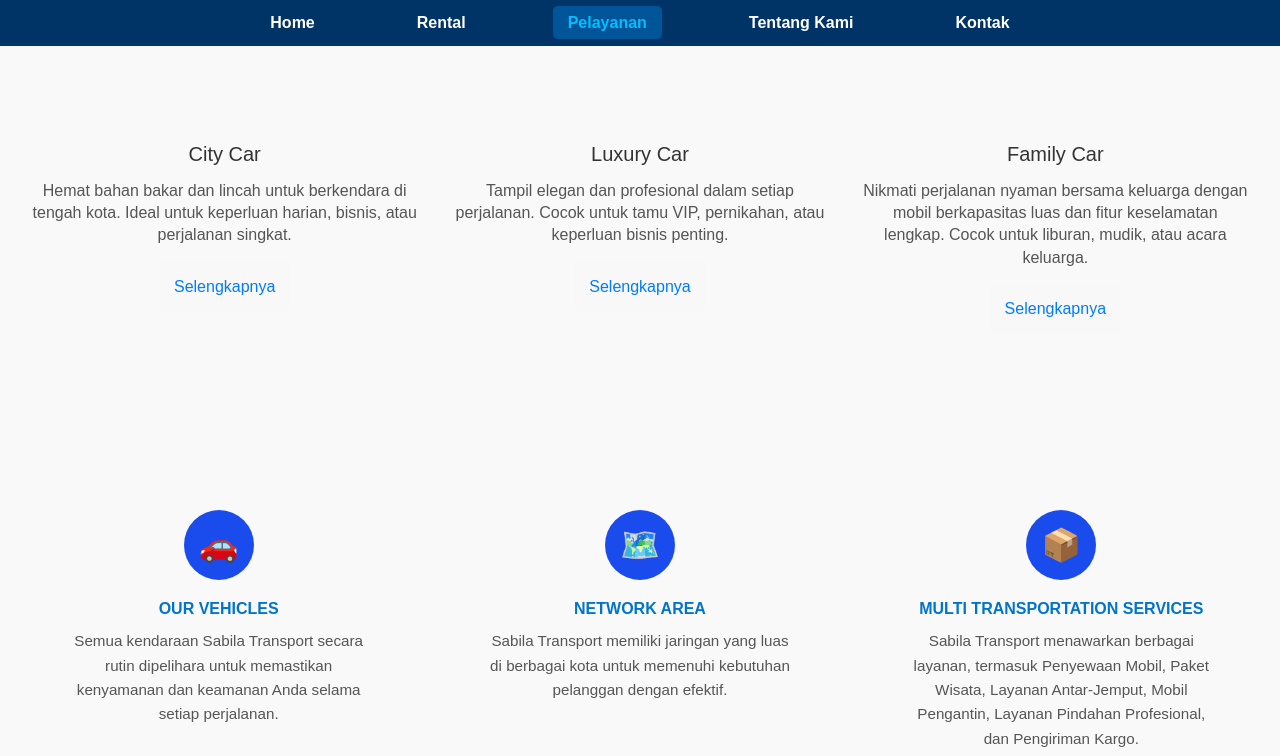
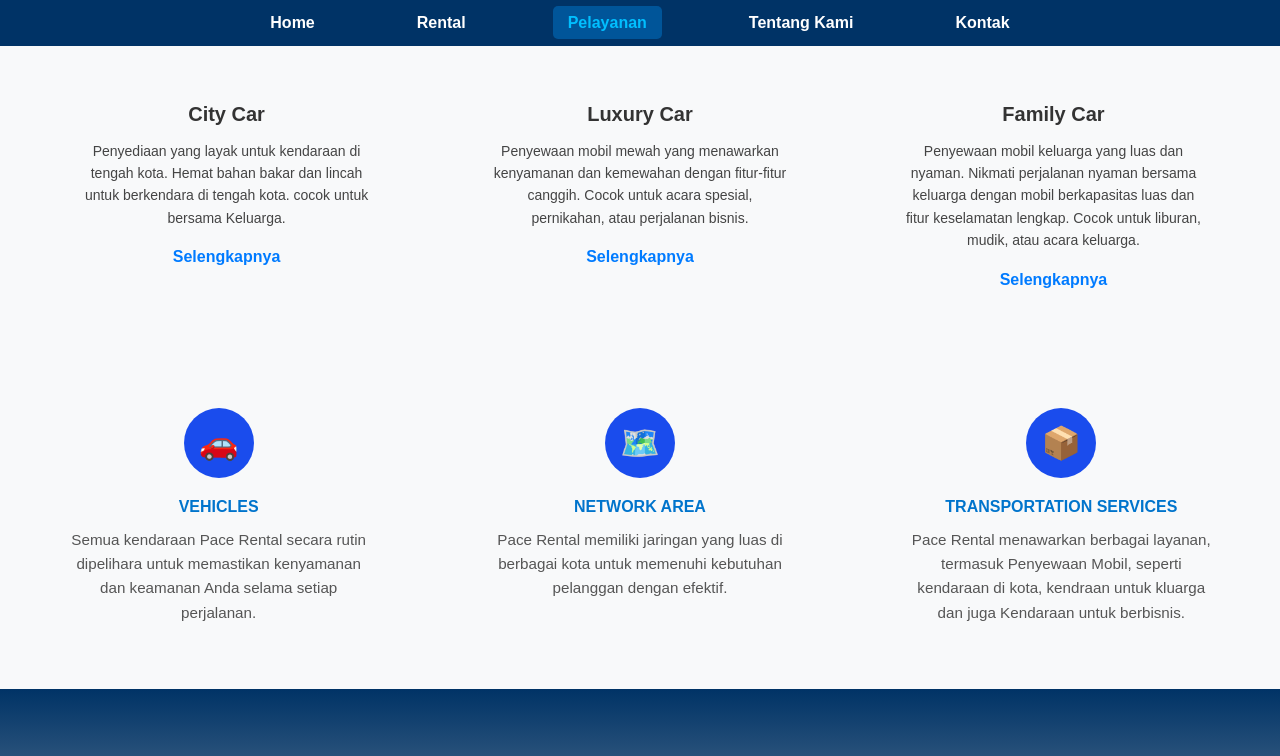
Before and after one commit to anugerahsk/UTS_pemrogweb_kel10, a plain HTML site: page pelayanan.html in a window 1280 px wide. Shown: the top 756 px of the page. Drawn offline with Linux system fonts and the light colour scheme.

Commit message:
update terbaru

```diff
--- a/pelayanan.html
+++ b/pelayanan.html
@@ -22,34 +22,27 @@
   <div class="layanan-item">
     <h3>City Car</h3>
     <p>
-      Hemat bahan bakar dan lincah
-      untuk berkendara di tengah kota.
-      Ideal untuk keperluan harian, bisnis,
-      atau perjalanan singkat.
+      Penyediaan yang layak untuk kendaraan di tengah kota. Hemat bahan bakar dan lincah untuk berkendara di tengah kota. cocok untuk bersama Keluarga.
     </p>
     <a href="#" class="btn-layanan">Selengkapnya</a>
   </div>
   <div class="layanan-item">
     <h3>Luxury Car</h3>
     <p>
-      Tampil elegan dan profesional
-       dalam setiap perjalanan.
-       Cocok untuk tamu VIP, pernikahan,
-       atau keperluan bisnis penting.
+      Penyewaan mobil mewah yang menawarkan kenyamanan dan kemewahan dengan fitur-fitur canggih. Cocok untuk acara spesial, pernikahan, atau perjalanan bisnis.
     </p>
     <a href="#" class="btn-layanan">Selengkapnya</a>
   </div>
   <div class="layanan-item">
     <h3>Family Car</h3>
     <p>
-      Nikmati perjalanan nyaman bersama keluarga
-      dengan mobil berkapasitas luas
-      dan fitur keselamatan lengkap.
-      Cocok untuk liburan, mudik, atau acara keluarga.
+      Penyewaan mobil keluarga yang luas dan nyaman. Nikmati perjalanan nyaman bersama keluarga dengan mobil berkapasitas luas dan fitur keselamatan lengkap. Cocok untuk liburan, mudik, atau acara keluarga.
     </p>
     <a href="#" class="btn-layanan">Selengkapnya</a>
   </div>
 </section>
+
+
 
 
 
@@ -58,22 +51,22 @@
     <div class="icon-circle">
       🚗
     </div>
-    <h3>OUR VEHICLES</h3>
-    <p>Semua kendaraan Sabila Transport secara rutin dipelihara untuk memastikan kenyamanan dan keamanan Anda selama setiap perjalanan.</p>
+    <h3>VEHICLES</h3>
+    <p>Semua kendaraan Pace Rental secara rutin dipelihara untuk memastikan kenyamanan dan keamanan Anda selama setiap perjalanan.</p>
   </div>
   <div class="service">
     <div class="icon-circle">
       🗺️
     </div>
     <h3>NETWORK AREA</h3>
-    <p>Sabila Transport memiliki jaringan yang luas di berbagai kota untuk memenuhi kebutuhan pelanggan dengan efektif.</p>
+    <p>Pace Rental memiliki jaringan yang luas di berbagai kota untuk memenuhi kebutuhan pelanggan dengan efektif.</p>
   </div>
   <div class="service">
     <div class="icon-circle">
       📦
     </div>
-    <h3>MULTI TRANSPORTATION SERVICES</h3>
-    <p>Sabila Transport menawarkan berbagai layanan, termasuk Penyewaan Mobil, Paket Wisata, Layanan Antar-Jemput, Mobil Pengantin, Layanan Pindahan Profesional, dan Pengiriman Kargo.</p>
+    <h3>TRANSPORTATION SERVICES</h3>
+    <p>Pace Rental menawarkan berbagai layanan, termasuk Penyewaan Mobil, seperti kendaraan di kota, kendraan untuk kluarga dan juga Kendaraan untuk berbisnis.</p>
   </div>
 </section>
 
--- a/style.css
+++ b/style.css
@@ -669,51 +669,48 @@ footer {
   padding: 20px;
 }
 
-
+/* Halaman pelayanan */
 .layanan-lanjutan {
   display: flex;
   justify-content: space-between;
-  gap: 30px;
-  margin-top: 60px;
-  margin-bottom: 80px;
+  flex-wrap: wrap;
+  gap: 20px;
   text-align: center;
 }
 
 .layanan-item {
   flex: 1;
-  min-width: 250px;
+  min-width: 280px;
+  max-width: 32%;
+  padding: 20px;
+  box-sizing: border-box;
 }
 
 .layanan-item h3 {
   font-size: 20px;
-  font-weight: 400;
+  font-weight: bold;
   margin-bottom: 10px;
 }
 
 .layanan-item p {
-  font-size: 16px;
-  color: #555;
-  line-height: 1.4;
-  margin-bottom: 15px;
+  font-size: 14px;
+  line-height: 1.6;
+  color: #444;
+  max-width: 300px;
+  margin: 0 auto 15px;
 }
 
 .btn-layanan {
-  display: inline-block;
-  padding: 12px 15px;
-  background-color: #f8f8f8;
   color: #007bff;
   text-decoration: none;
-  border-radius: 4px;
-  transition: background 0.3s;
-}
-
-.btn-layanan:hover {
-  background-color: #e0e0e0;
+  font-weight: bold;
 }
 
 
 
 
+
+/* pelayanan untuk VEHICLES NETWORK AREA TRANSPORTATION SERVICES */
 .additional-services {
   display: flex;
   justify-content: space-around;
@@ -750,3 +747,70 @@ footer {
   color: #555;
   font-size: 0.95rem;
 }
+
+
+
+/* Halaman Blog */
+body {
+  font-family: Arial, sans-serif;
+  background-color: #f8f9fa;
+  margin: 0;
+  padding: 0;
+}
+
+.blog-container {
+  max-width: 1200px;
+  margin: auto;
+  padding: 40px 20px;
+}
+
+.blog-title {
+  text-align: center;
+  font-size: 32px;
+  color: #003366;
+  margin-bottom: 40px;
+}
+
+.blog-grid {
+  display: grid;
+  grid-template-columns: repeat(auto-fit, minmax(300px, 1fr));
+  gap: 30px;
+}
+
+.blog-card {
+  background: #fff;
+  border-radius: 10px;
+  box-shadow: 0 4px 10px rgba(0,0,0,0.1);
+  overflow: hidden;
+  transition: 0.3s ease;
+}
+
+.blog-card:hover {
+  transform: scale(1.02);
+}
+
+.blog-card img {
+  width: 100%;
+  height: 200px;
+  object-fit: cover;
+}
+
+.blog-card .content {
+  padding: 20px;
+}
+
+.blog-card h3 {
+  margin-top: 0;
+  color: #003366;
+}
+
+.blog-card p {
+  color: #555;
+}
+
+.blog-card a {
+  display: inline-block;
+  margin-top: 10px;
+  color: #007bff;
+  text-decoration: none;
+}
```
